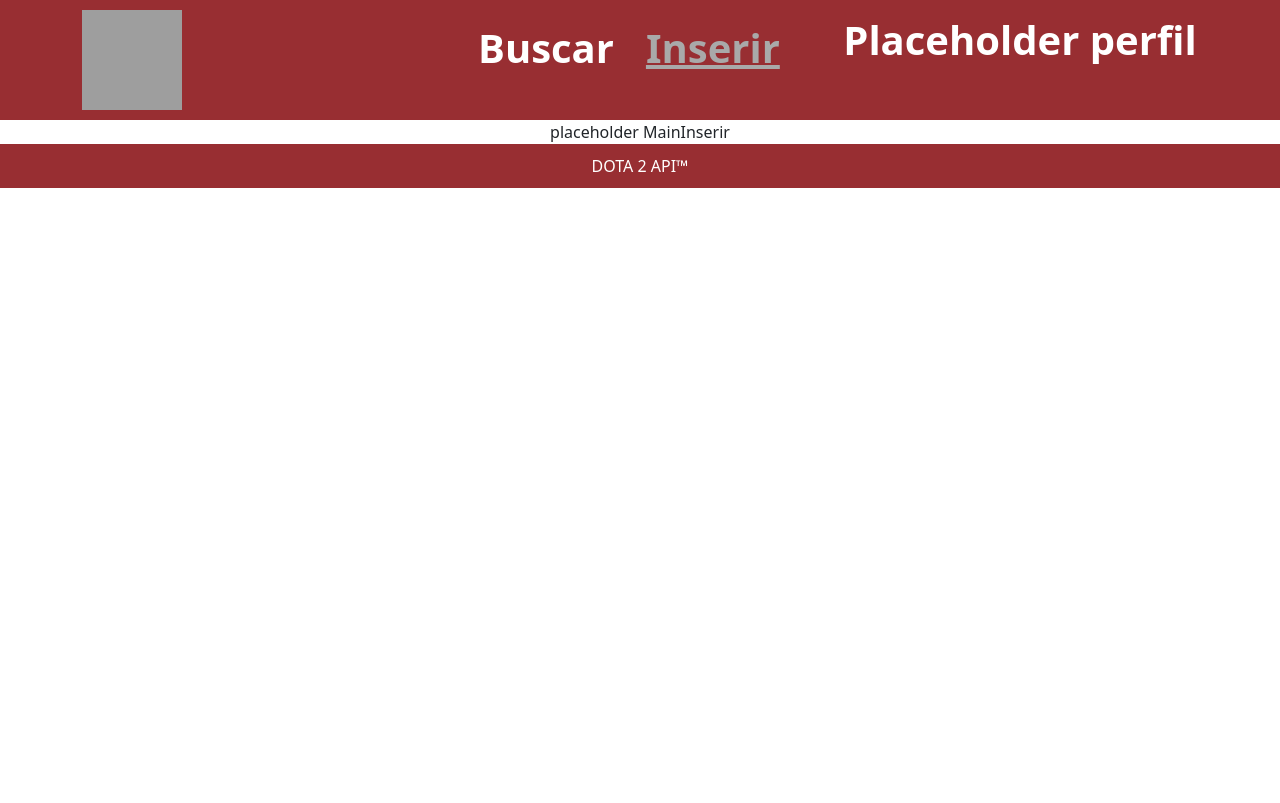
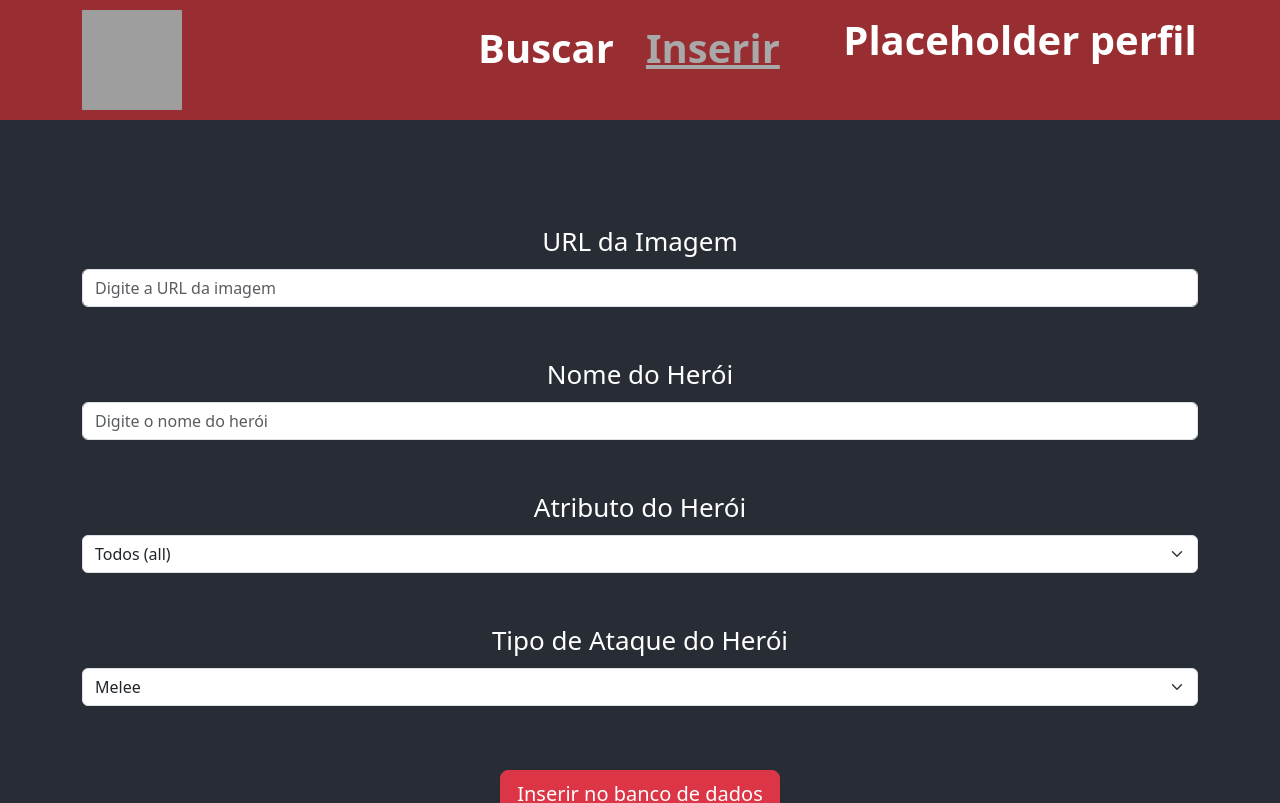
Before and after one commit to Thales000/projeto-fullstack, a React (Create React App) app: page /inserir in a window 1280 px wide. Shown: the top 803 px of the page. Built offline with nearby package versions, Linux system fonts and the light colour scheme; grey boxes are pictures that could not be loaded.

Commit message:
fiz mudanças que não deram certo, tentativa de reorganizar o código

```diff
--- a/src/assets/Main.css
+++ b/src/assets/MainBuscar.css
@@ -1,4 +1,4 @@
-.App-header {
+main {
     background-color: #282c34;
     min-height: 100vh;
     display: flex;
--- /dev/null
+++ b/src/assets/MainInserir.css
@@ -0,0 +1,10 @@
+main{
+    background-color: #282c34;
+    min-height: 100vh;
+    display: flex;
+    flex-direction: column;
+    align-items: center;
+    justify-content: center;
+    font-size: calc(10px + 2vmin);
+    color: white;
+}
--- a/src/components/App.js
+++ b/src/components/App.js
@@ -16,8 +16,9 @@ function App() {
           <Header />
           <Routes>
             <Route path="/buscar" element={<MainBuscar />} />
-            <Route path="/inserir" element={<MainInserir />} />]
+            <Route path="/inserir" element={<MainInserir />} />
             <Route path="/" element={<Navigate to="/buscar" />} />
+            <Route path="/projeto-fullstack" element={<Navigate to="/buscar" />} />
           </Routes>
           <Footer />
         </DataProvider>
--- a/src/components/HeroAttrSearch.js
+++ b/src/components/HeroAttrSearch.js
@@ -33,7 +33,7 @@ function HeroAttrSearch() {
             >
                 Escolher por atributo
             </ToggleButton>
-            <Form.Select className='mt-3' size='lg' ref={attrInputRef} aria-label="Default select example" onChange={(e) => setSelectedAttribute(e.target.value)} disabled={isAttrSearchDisabled} >
+            <Form.Select className='mt-3' size='lg' ref={attrInputRef} onChange={(e) => setSelectedAttribute(e.target.value)} disabled={isAttrSearchDisabled} >
                 <option value="-">Escolha o atributo do herói</option>
                 <option value="all">Todos (all)</option>
                 <option value="str">Força (str)</option>
--- a/src/components/MainBuscar.js
+++ b/src/components/MainBuscar.js
@@ -4,7 +4,7 @@ import HeroNameSearch from './HeroNameSearch';
 import HeroAttrSearch from './HeroAttrSearch';
 import TableData from './TableData';
 import { DataContext } from '../context/DataContext';
-import '../assets/Main.css'
+import '../assets/MainBuscar.css'
 
 function MainBuscar() {
 
@@ -27,7 +27,7 @@ function MainBuscar() {
     }, []);
 
     return (
-        <main className="App-header">
+        <main>
             <Container>
                 <Row>
                     <Col>
--- a/src/components/MainInserir.js
+++ b/src/components/MainInserir.js
@@ -1,7 +1,73 @@
-import React from 'react';
+import React, { useState } from 'react';
+import { Form, Button, Container } from 'react-bootstrap';
+import '../assets/MainInserir.css';
 
-function MainInserir() {
-  return <div>placeholder MainInserir</div>;
-}
+const MainInserir = () => {
+
+  const [imageUrl, setImageUrl] = useState('');
+  const [name, setName] = useState('');
+  const [attr, setAttr] = useState('');
+  const [attackType, setAttackType] = useState('');
+
+  const handleChange = (e) => {
+
+  };
+
+  const handleSubmit = (e) => {
+    e.preventDefault();
+  };
+
+  return (
+    <main>
+      <Container>
+        <Form onSubmit={handleSubmit}>
+          <Form.Group className="mb-5">
+            <Form.Label>URL da Imagem</Form.Label>
+            <Form.Control
+              type="text"
+              placeholder="Digite a URL da imagem"
+              name="imageUrl"
+              value={imageUrl}
+              onChange={handleChange}
+            />
+          </Form.Group>
+
+          <Form.Group className="mb-5">
+            <Form.Label>Nome do Herói</Form.Label>
+            <Form.Control
+              type="text"
+              placeholder="Digite o nome do herói"
+              name="name"
+              value={name}
+              onChange={handleChange}
+            />
+          </Form.Group>
+
+          <Form.Group>
+            <Form.Label>Atributo do Herói</Form.Label>
+            <Form.Select className='mb-5' name='attribute' onChange={handleChange}>
+              <option disabled>Escolha o atributo do herói</option>
+              <option value="all">Todos (all)</option>
+              <option value="str">Força (str)</option>
+              <option value="agi">Agilidade (agi)</option>
+              <option value="int">Inteligência (int)</option>
+            </Form.Select>
+          </Form.Group>
+
+          <Form.Group>
+            <Form.Label>Tipo de Ataque do Herói</Form.Label>
+            <Form.Select className='mb-5' name='attackType' onChange={handleChange}>
+              <option disabled>Escolha o tipo de ataque do herói</option>
+              <option value="melee">Melee</option>
+              <option value="ranged">Ranged</option>
+            </Form.Select>
+          </Form.Group>
+
+          <Button variant='danger' size='lg' className='mt-3' type="submit">Inserir no banco de dados</Button>
+        </Form>
+      </Container>
+    </main>
+  );
+};
 
 export default MainInserir;
```
